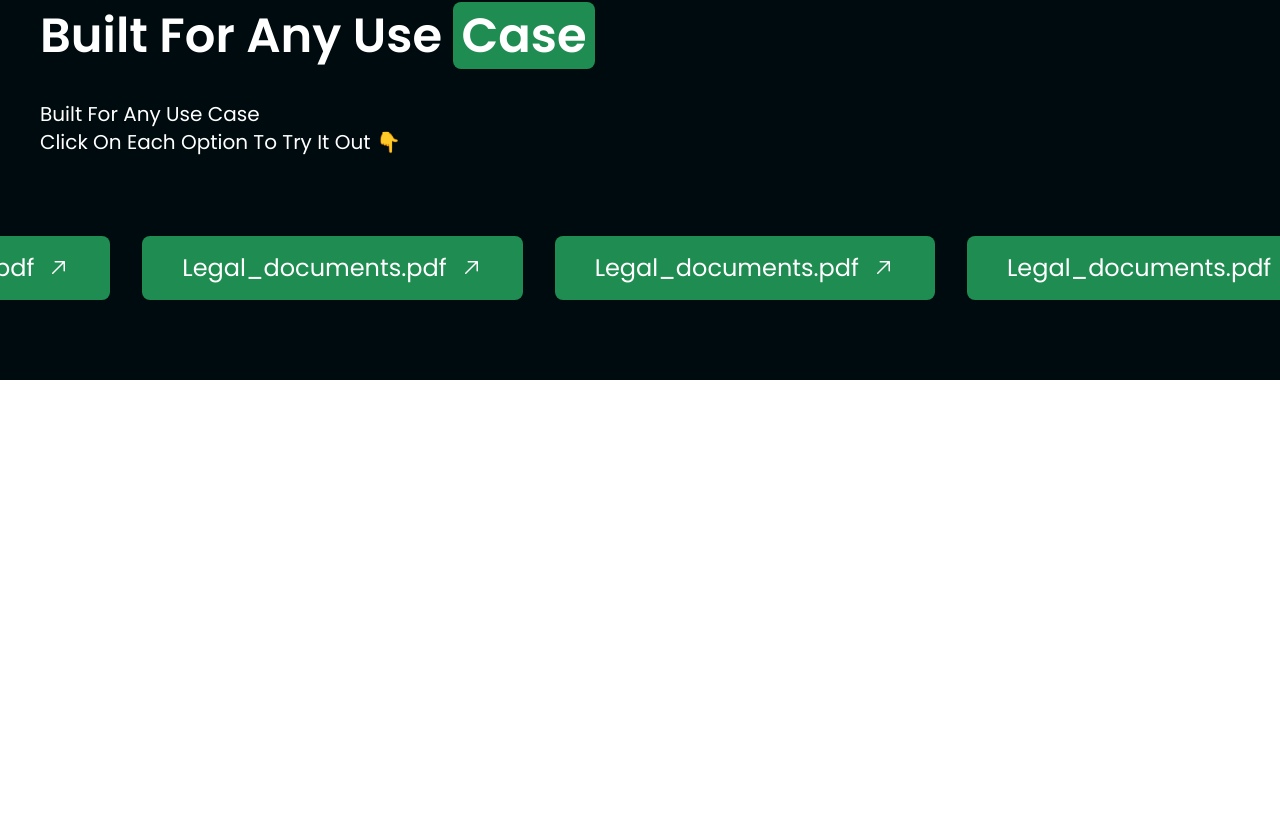
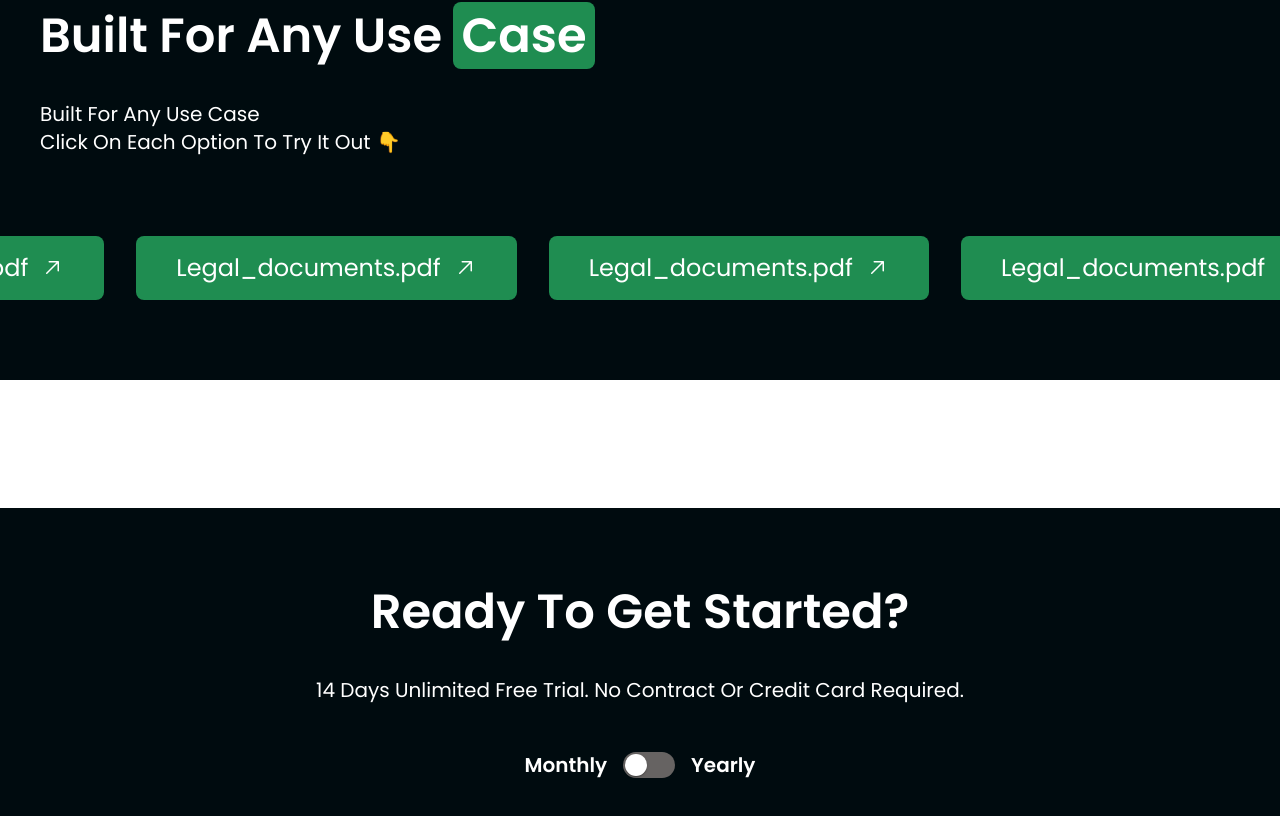
Before and after one commit to zulqarnain1231/pdfc, a Next.js app: page / in a window 1280 px wide. Shown: the part 1528-2344 px from the top of the page. Before the commit the page ends 1908 px from the top, so only its background shows below. Built offline with nearby package versions, Linux system fonts and the light colour scheme.

Commit message:
created toggle switch

```diff
--- a/app/page.tsx
+++ b/app/page.tsx
@@ -1,5 +1,6 @@
 import Features from "@/components/Home/Features/Features";
 import Hero from "@/components/Home/Hero/Hero";
+import Pricing from "@/components/Home/Pricing/Pricing";
 import UseCase from "@/components/Home/UseCase";
 import Navbar from "@/components/Shared/Navigations/Navbar";
 import Image from "next/image";
@@ -23,6 +24,8 @@ export default function Home() {
       </div>
       <Features />
       <UseCase />
+      <div className="w-full py-16 bg-white-main"></div>
+      <Pricing />
     </main>
   );
 }
--- /dev/null
+++ b/components/Home/Pricing/Pricing.tsx
@@ -0,0 +1,32 @@
+"use client";
+import ComponentWrapper from "@/components/Shared/Wrappers/ComponentWrapper";
+import React from "react";
+import IOSSwitch from "./ToggleSwitch";
+
+const Pricing = () => {
+  return (
+    <section id="pricing w-full">
+      <ComponentWrapper style="bg-brand-main lg:py-20 py-12">
+        <div className="w-full flex flex-col items-center justify-start gap-10">
+          <h2 className="text-white-main sm:text-5xl text-center text-4xl font-semibold capitalize">
+            Ready to get started?
+          </h2>
+          <p className="capitalize text-white-main text-center text-lg sm:text-xl font-normal">
+            14 days unlimited free trial. No contract or credit card required.
+          </p>
+          <div className="w-full flex items-center justify-center gap-2">
+            <p className="capitalize text-white-main text-center text-lg sm:text-xl font-semibold">
+              Monthly
+            </p>
+            <IOSSwitch sx={{ m: 1 }} />
+            <p className="capitalize text-white-main text-center text-lg sm:text-xl font-semibold">
+              Yearly
+            </p>
+          </div>
+        </div>
+      </ComponentWrapper>
+    </section>
+  );
+};
+
+export default Pricing;
--- /dev/null
+++ b/components/Home/Pricing/ToggleSwitch.tsx
@@ -0,0 +1,56 @@
+"use client";
+import { styled } from "@mui/material/styles";
+import Switch, { SwitchProps } from "@mui/material/Switch";
+
+const IOSSwitch = styled((props: SwitchProps) => (
+  <Switch focusVisibleClassName=".Mui-focusVisible" disableRipple {...props} />
+))(({ theme }) => ({
+  width: 52,
+  height: 26,
+  padding: 0,
+  "& .MuiSwitch-switchBase": {
+    padding: 0,
+    margin: 2,
+    transitionDuration: "300ms",
+    "&.Mui-checked": {
+      transform: "translateX(25px)",
+      color: "#fff",
+      "& + .MuiSwitch-track": {
+        backgroundColor: theme.palette.mode === "dark" ? "#156CFE" : "#156CFE",
+        opacity: 1,
+        border: 0,
+      },
+      "&.Mui-disabled + .MuiSwitch-track": {
+        opacity: 0.5,
+      },
+    },
+    "&.Mui-focusVisible .MuiSwitch-thumb": {
+      color: "#33cf4d",
+      border: "6px solid #fff",
+    },
+    "&.Mui-disabled .MuiSwitch-thumb": {
+      color:
+        theme.palette.mode === "light"
+          ? theme.palette.grey[100]
+          : theme.palette.grey[600],
+    },
+    "&.Mui-disabled + .MuiSwitch-track": {
+      opacity: theme.palette.mode === "light" ? 0.7 : 0.3,
+    },
+  },
+  "& .MuiSwitch-thumb": {
+    boxSizing: "border-box",
+    width: 22,
+    height: 22,
+  },
+  "& .MuiSwitch-track": {
+    borderRadius: 26 / 2,
+    backgroundColor: theme.palette.mode === "light" ? "#666362" : "#39393D",
+    opacity: 1,
+    transition: theme.transitions.create(["background-color"], {
+      duration: 500,
+    }),
+  },
+}));
+
+export default IOSSwitch;
```
